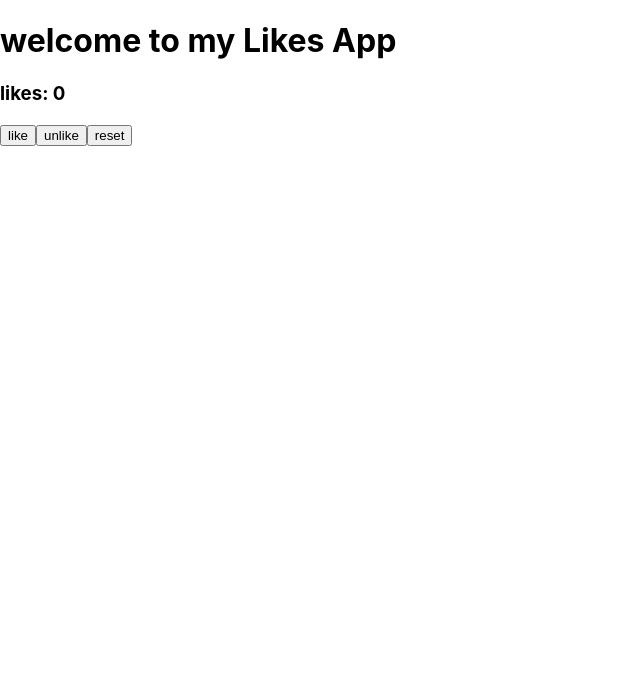
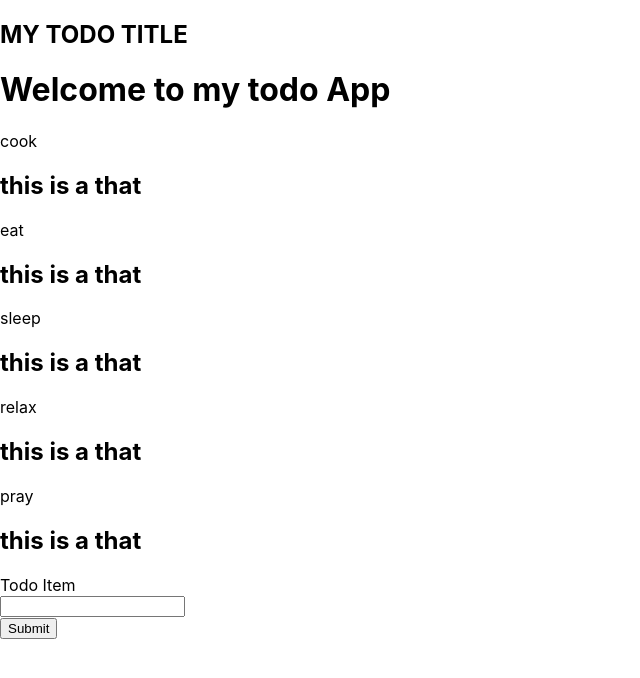
Before and after one commit to Jacy202/first-React, a React (Create React App) app: page / in a window 1280 px wide. Shown: the top 678 px of the page, without its empty margins (0-640 px from the left). Built offline with nearby package versions, Linux system fonts and the light colour scheme.

Commit message:
includes forms

```diff
--- a/src/components/Todo.js
+++ b/src/components/Todo.js
@@ -3,6 +3,19 @@ import TodoItems from './TodoItems'
 import Header from './Header';
 
 class Todo extends Component {
+    state = {
+      todoItems : ['cook','eat','sleep','relax','pray'],
+      newTodo : ""
+    };
+
+    handleChange = (e) => {
+        this.setState({newTodo: e.target.value})
+
+    }
+    handleSubmit = (e) => {
+        e.preventDefault()
+        console.log(this.state.newTodo)
+    }
     render (){
         const todoItems =['cook','eat','sleep','relax','pray'];
         return (
@@ -10,9 +23,16 @@ class Todo extends Component {
           <Header title = "MY TODO TITLE"/>
 
             <h1> Welcome to my todo App</h1>
-            <ul>
-            {todoItems.map(item =>(<TodoItems individualItem = {item}/>))}
-            </ul>
+
+            {this.state.todoItems.map(item =>(
+            <TodoItems individualItem = {item}/>
+            ))}
+            <form onSubmit = {this.handleSubmit}>
+                <label htmlFor = "">Todo Item</label><br/>
+                <input type ="text" name = "todo-item"
+                value ={this.state.newTodo} onChange={this.handleChange} />{" "} <br/>
+                <button>Submit</button>
+            </form>
             </div>
         )
     }
--- a/src/index.js
+++ b/src/index.js
@@ -6,7 +6,7 @@ import TodoItems from './components/TodoItems';
 import Likes from "./components/Likes"
 import * as serviceWorker from './serviceWorker';
 
-ReactDOM.render(<Likes/>, document.getElementById('root'));
+ReactDOM.render(<Todo/>, document.getElementById('root'));
 
 // If you want your app to work offline and load faster, you can change
 // unregister() to register() below. Note this comes with some pitfalls.
```
